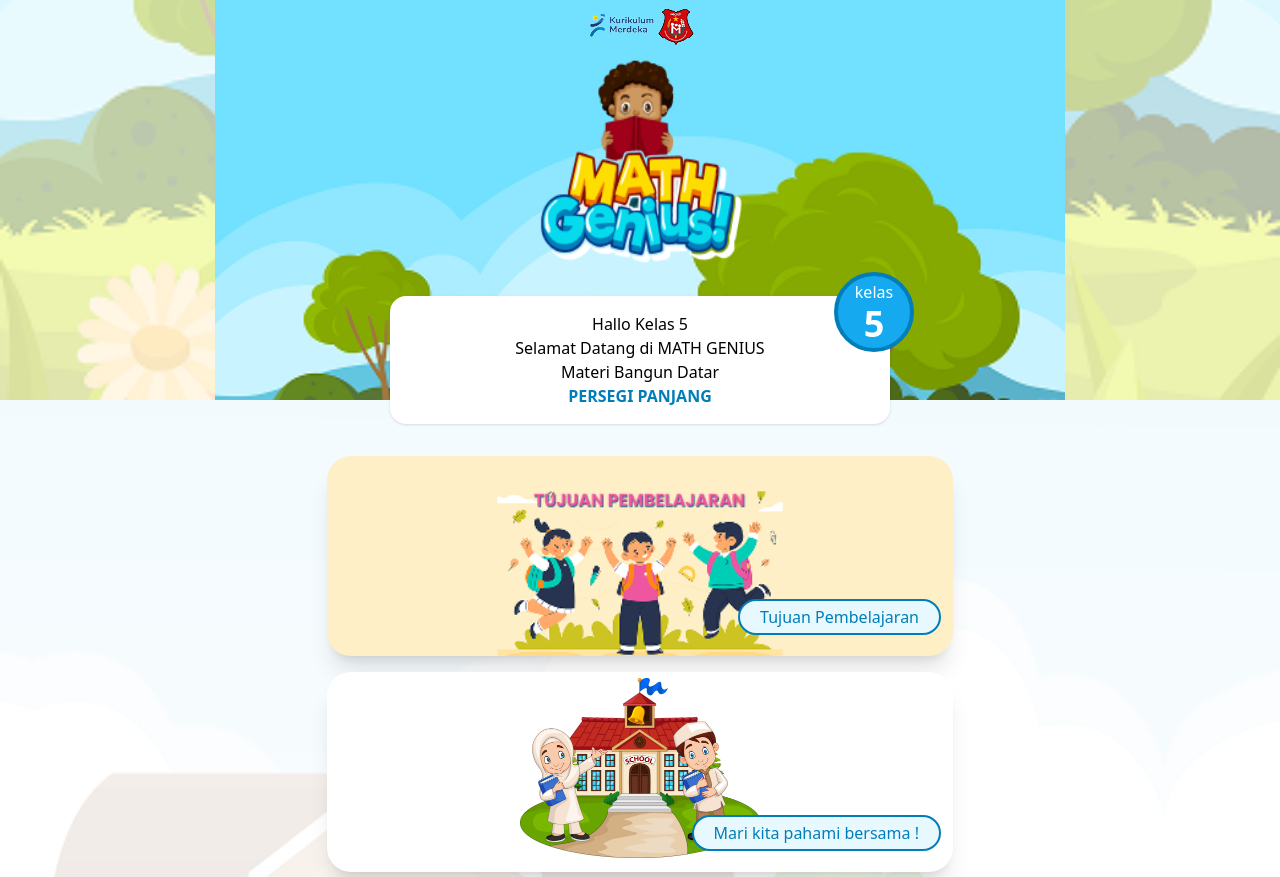
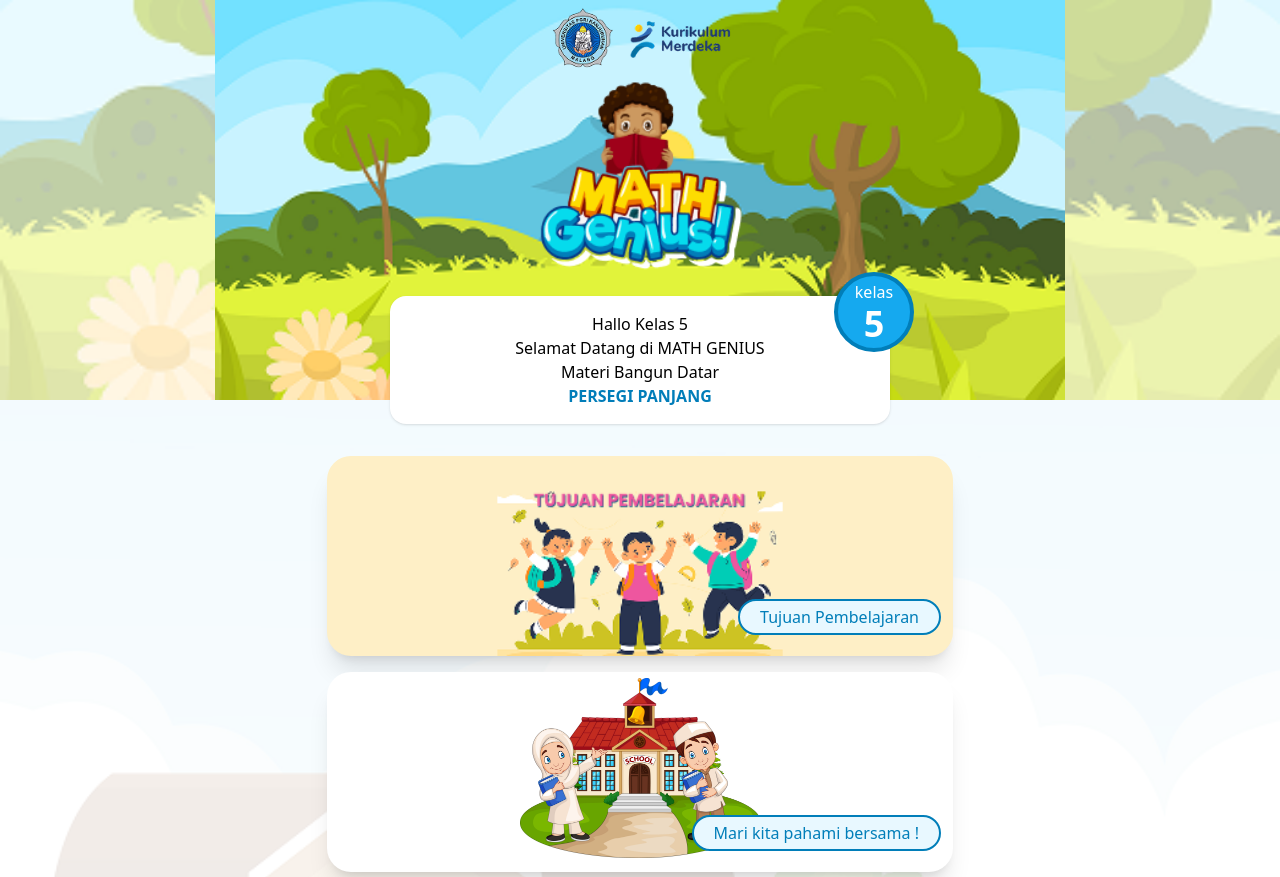
Before and after one commit to RezalMaksmi/matchgenius, a website: page index.html in a window 1280 px wide. Shown: the top 877 px of the page. Drawn offline with Linux system fonts and the light colour scheme.

Commit message:
fix logo

```diff
--- a/index.html
+++ b/index.html
@@ -143,11 +143,11 @@
   <section class="w-full bg-[url('./image/navbar.png')] bg-no-repeat bg-cover bg-bottom">
     <div class="bg-white/60">
       <div
-        class="max-w-[850px] w-full mx-auto bg-slate-500 lg:h-[400px] h-[200px] bg-[url('./image/navbar.png')] bg-no-repeat bg-cover bg-top relative">
+        class="max-w-[850px] w-full mx-auto bg-slate-500 lg:h-[400px] h-[200px] bg-[url('./image/navbar.png')] bg-no-repeat bg-cover bg-bottom relative">
         <!-- <a href="../index.html"
           class="bg-[#E8F8FF] text-[#017EB9] border-2 border-[#017EB9] flex justify-center items-center lg:text-base text-sm px-5 py-1 w-max absolute top-3 left-3 z-30 rounded-full">Kembali</a> -->
         <div class="flex h-full justify-between items-center flex-col mx-auto w-full relative px-6">
-          <img src="../assets/image/logokampus1.png" alt="" class="mx-auto" />
+          <img src="../assets/image/logobaru.png" alt="" class="mx-auto md:h-20 h-14" />
           <img src="../assets/image/logo.png" alt="" class="mx-auto w-30 h-30 lg:w-52 lg:h-52" />
           <div class="bg-white rounded-2xl px-5 py-4 relative top-6 shadow text-center max-w-[500px] w-full">
             <div
```
Also changed, not shown: pages/dialog.html (+1 -1 lines), pages/keliling.html (+1 -1 lines), pages/luas.html (+1 -1 lines), pages/sifat.html (+1 -1 lines), pages/tujuan.html (+1 -1 lines), assets/image/logobaru.png (added), assets/image/logounikamamerdeka.png (added), assets/output.css.
